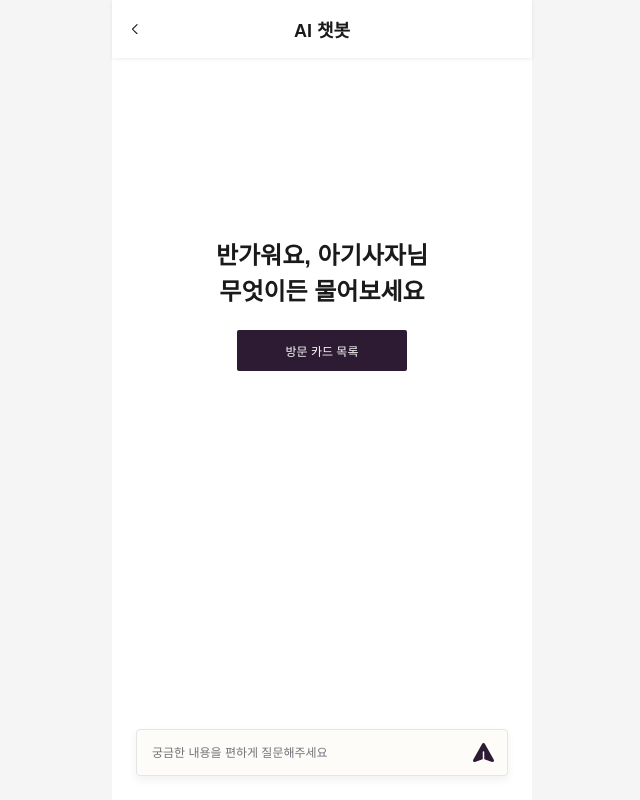
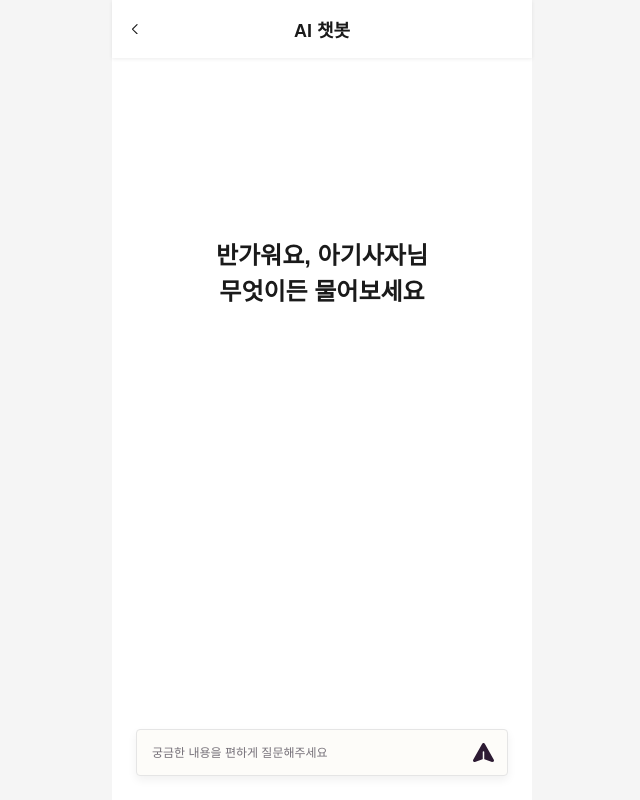
Before and after one commit to 14th-Hackathon-AURA/AURA-FE, a React (Vite) app: page /chatbot in a window 1280 px wide. Shown: the whole page, without its empty margins (318-958 px from the left). Built offline with nearby package versions, Linux system fonts and the light colour scheme; a web font is replaced by a local one.

Commit message:
feat: ai api 수정 및 연동 완료

```diff
--- a/src/apis/chat.js
+++ b/src/apis/chat.js
@@ -7,6 +7,5 @@ export const sendChatMessage = async ({ sessionId, message, productCode }) => {
 
   const { data } = await api.post("/ai/chat/", payload);
   return data;
-  // 예상 응답 형태: { session_id, reply, recommended_products: [...] }
-  // 실제 응답의 텍스트 필드명이 reply가 아니면 ChatPage.jsx에서 이 부분만 맞춰 수정
+  // 응답 형태: { session_id, answer, recommended_products: [...], visit_card }
 };
--- a/src/pages/chatbot/ChatPage.jsx
+++ b/src/pages/chatbot/ChatPage.jsx
@@ -1,15 +1,10 @@
 import { useEffect, useRef, useState } from "react";
-import { Link } from "react-router-dom";
 import styled from "styled-components";
 import PageHeader from "@components/common/PageHeader";
-import Button from "@components/common/Button";
 import ChatBubble from "@components/chatbot/ChatBubble";
 import ChatInputBar from "@components/chatbot/ChatInputBar";
 import useMemberProfile from "@hooks/useMemberProfile";
 import { sendChatMessage } from "@apis/chat";
-
-// 추후 경로 수정 예정
-const VISIT_CARD_LIST_PATH = "/chatbot/visit-cards";
 
 const ChatPage = () => {
   const { nickname } = useMemberProfile();
@@ -37,17 +32,18 @@ const ChatPage = () => {
         {
           id: Date.now() + 1,
           role: "ai",
-          text: data.reply, // 실제 응답 필드명 확인 후 필요시 수정
+          text: data.answer,
           recommendedProducts: data.recommended_products || [],
         },
       ]);
-    } catch {
+    } catch (error) {
+      const detail = error.response?.data?.detail;
       setMessages((prev) => [
         ...prev,
         {
           id: Date.now() + 1,
           role: "ai",
-          text: "죄송해요, 답변을 가져오지 못했어요. 잠시 후 다시 시도해주세요.",
+          text: detail || "죄송해요, 답변을 가져오지 못했어요. 잠시 후 다시 시도해주세요.",
         },
       ]);
     } finally {
@@ -67,9 +63,6 @@ const ChatPage = () => {
               <br />
               무엇이든 물어보세요
             </Greeting>
-            <VisitListButton as={Link} to={VISIT_CARD_LIST_PATH}>
-              방문 카드 목록
-            </VisitListButton>
           </EmptyState>
         ) : (
           <MessageList>
@@ -129,16 +122,6 @@ const Greeting = styled.p`
   color: var(--color-black);
 `;
 
-const VisitListButton = styled(Button)`
-  align-self: center;
-  width: 17rem;
-  padding: 1.2rem 2.4rem;
-  border-radius: 0.2rem;
-  font-size: 1.2rem;
-  color: var(--color-ivory);
-  align-items: center;
-`;
-
 const MessageList = styled.div`
   display: flex;
   flex-direction: column;
```
